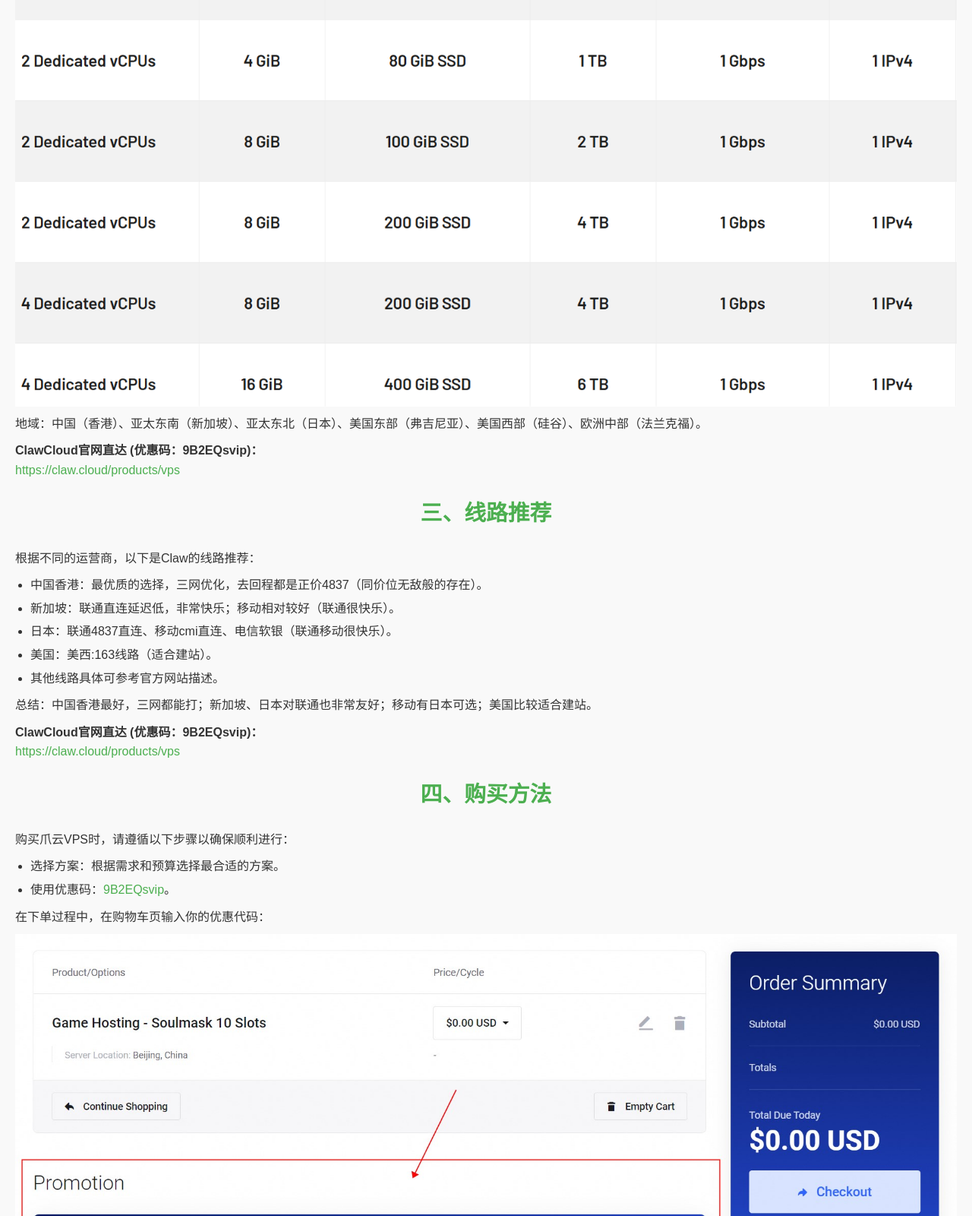
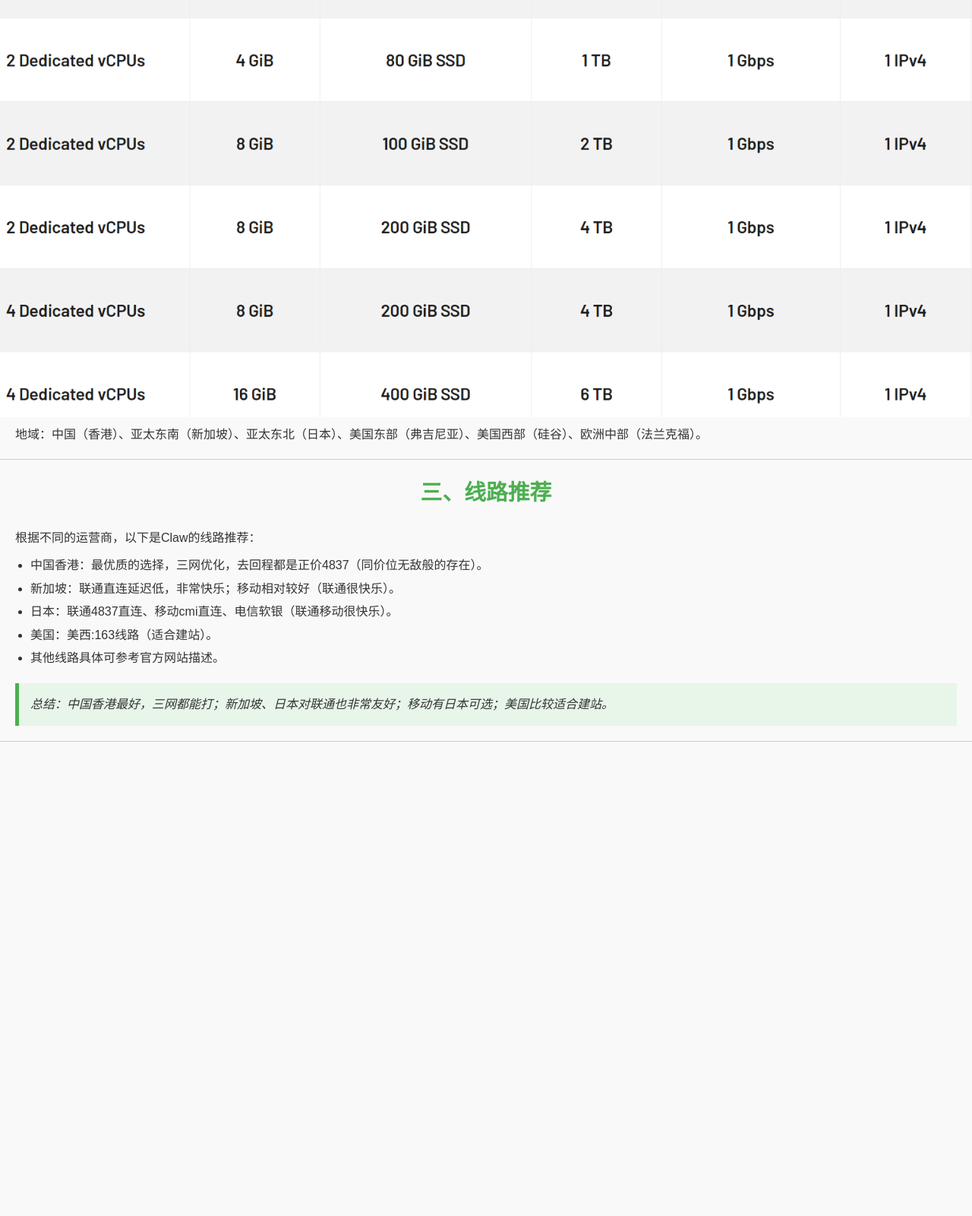
Before and after one commit to KH9CQ/ClawDiscount, a plain HTML site: page index.html in a window 1280 px wide. Shown: the part 1200-2800 px from the top of the page at 76% size. After the commit the page ends 2196 px from the top, so only its background shows below. Drawn offline with Linux system fonts and the light colour scheme.

Commit message:
Update index.html

```diff
--- a/index.html
+++ b/index.html
@@ -13,22 +13,14 @@
             background-color: #f9f9f9;
             color: #333;
         }
-        h1, h2, h3{
+        h1, h2, h3 {
             text-align: center;
             color: #4CAF50;
+            margin-top: 20px;
         }
-        h1 {
-            margin-top: 20px;
-            font-size: 2.5em;
-        }
-        h2 {
-            margin-top: 20px;
-            font-size: 1.8em;
-        }
-        h3 {
-            margin-top: 15px;
-            font-size: 1.5em;
-        }
+        h1 { font-size: 2.5em; }
+        h2 { font-size: 1.8em; }
+        h3 { font-size: 1.5em; }
         p {
             margin: 10px 20px;
             text-align: justify;
@@ -63,6 +55,12 @@
             margin: 0;
             font-style: italic;
         }
+        hr {
+            border: none;
+            height: 1px;
+            background-color: #ccc;
+            margin: 20px 0;
+        }
         footer {
             text-align: center;
             margin: 20px 0;
@@ -74,8 +72,9 @@
 <body>
     <h1>爪云VPS入门教程&Clawcloud优惠码</h1>
     <p><strong>ClawCloud官网地址 (优惠码：9B2EQsvip)：</strong><br>
-    <a href="https://claw.cloud/?irclickid=Sv8WalRBbxyKWlDRw%3Az8ezTdUkCTdvwkUVJb0s0&irpid=5798032&irgwc=1" target="_blank">https://claw.cloud/</a>
-    </p>
+    <a href="https://claw.cloud/?irclickid=Sv8WalRBbxyKWlDRw%3Az8ezTdUkCTdvwkUVJb0s0&irpid=5798032&irgwc=1" target="_blank">https://claw.cloud/</a></p>
+
+    <hr>
 
     <h2>一、写在前面</h2>
     <p>ClawCloud又称爪云，新加坡云基础设施型企业，企业实体编号（UEN：202328896D），人称小阿里云/阿里云青春版，产品均是阿里云资源（不仅线路，机器也是阿里机），带宽和价格便宜到离谱，一度认为是灵车，但截止目前稳如老狗。<br>
@@ -94,20 +93,16 @@
         <li>多种支付方式支持，包括支付宝。</li>
     </ul>
 
-    <p><strong>ClawCloud官网地址 (优惠码：9B2EQsvip)：</strong><br>
-    <a href="https://claw.cloud/?irclickid=Sv8WalRBbxyKWlDRw%3Az8ezTdUkCTdvwkUVJb0s0&irpid=5798032&irgwc=1" target="_blank">https://claw.cloud/</a>
-    </p>
+    <hr>
 
     <h2>二、方案选择</h2>
     <p>clawcloud提供多种方案：</p>
-    <p><a href="https://claw.cloud/products/vps?irclickid=Sv8WalRBbxyKWlDRw%3Az8ezTdUkCTdvygUVJb0s0&irpid=5798032&irgwc=1" target="_blank">
+    <a href="https://claw.cloud/products/vps?irclickid=Sv8WalRBbxyKWlDRw%3Az8ezTdUkCTdvygUVJb0s0&irpid=5798032&irgwc=1" target="_blank">
         <img src="https://raw.githubusercontent.com/KH9CQ/ClawDiscount/refs/heads/main/img/claw.png" alt="Clawcloud">
-    </a></p>
+    </a>
     <p>地域：中国（香港）、亚太东南（新加坡）、亚太东北（日本）、美国东部（弗吉尼亚）、美国西部（硅谷）、欧洲中部（法兰克福）。</p>
 
-    <p><strong>ClawCloud官网直达 (优惠码：9B2EQsvip)：</strong><br>
-    <a href="https://claw.cloud/products/vps?irclickid=Sv8WalRBbxyKWlDRw%3Az8ezTdUkCTdvygUVJb0s0&irpid=5798032&irgwc=1" target="_blank">https://claw.cloud/products/vps</a>
-    </p>
+    <hr>
 
     <h2>三、线路推荐</h2>
     <p>根据不同的运营商，以下是Claw的线路推荐：</p>
@@ -118,33 +113,14 @@
         <li>美国：美西:163线路（适合建站）。</li>
         <li>其他线路具体可参考官方网站描述。</li>
     </ul>
-    <p>总结：中国香港最好，三网都能打；新加坡、日本对联通也非常友好；移动有日本可选；美国比较适合建站。</p>
+    <blockquote>
+        <p>总结：中国香港最好，三网都能打；新加坡、日本对联通也非常友好；移动有日本可选；美国比较适合建站。</p>
+    </blockquote>
 
-    <p><strong>ClawCloud官网直达 (优惠码：9B2EQsvip)：</strong><br>
-    <a href="https://claw.cloud/products/vps?irclickid=Sv8WalRBbxyKWlDRw%3Az8ezTdUkCTdvygUVJb0s0&irpid=5798032&irgwc=1" target="_blank">https://claw.cloud/products/vps</a>
-    </p>
+    <hr>
 
-    <h2>四、购买方法</h2>
-    <p>购买爪云VPS时，请遵循以下步骤以确保顺利进行：</p>
-    <ul>
-        <li>选择方案：根据需求和预算选择最合适的方案。</li>
-        <li>使用优惠码：<a href="https://claw.cloud/products/vps?irclickid=Sv8WalRBbxyKWlDRw%3Az8ezTdUkCTdvygUVJb0s0&irpid=5798032&irgwc=1" target="_blank">9B2EQsvip</a>。</li>
-    </ul>
-    <p>在下单过程中，在购物车页输入你的优惠代码：</p>
-    <p><a href="https://claw.cloud/products/vps?irclickid=Sv8WalRBbxyKWlDRw%3Az8ezTdUkCTdvygUVJb0s0&irpid=5798032&irgwc=1" target="_blank">
-        <img src="https://raw.githubusercontent.com/KH9CQ/ClawDiscount/refs/heads/main/img/promocode.jpg" alt="Clawcloud">
-    </a></p>
-  <p>输入优惠码 <a href="https://claw.cloud/products/vps?irclickid=Sv8WalRBbxyKWlDRw%3Az8ezTdUkCTdvygUVJb0s0&irpid=5798032&irgwc=1" target="_blank">9B2EQsvip</a> 获取折扣。</p>
+    <footer>
 
-<ul>
-    <li>填写注册信息：爪云实行的是非实名制注册，主要是注册邮箱，方便管理你账户上的VPS。</li>
-    <li>选择支付方式：支持支付宝等多种支付方式。</li>
-    <li>完成购买：支付完成后，可通过 <a href="https://claw.cloud/?irclickid=Sv8WalRBbxyKWlDRw%3Az8ezTdUkCTdvwkUVJb0s0&irpid=5798032&irgwc=1" target="_blank">claw.cloud</a> 管理您的服务。</li>
-</ul>
-
-<p><strong>ClawCloud官网地址 (优惠码：9B2EQsvip)：</strong><br>
-<a href="https://claw.cloud/?irclickid=Sv8WalRBbxyKWlDRw%3Az8ezTdUkCTdvwkUVJb0s0&irpid=5798032&irgwc=1" target="_blank">https://claw.cloud/</a></p>
-
-<blockquote>
-    <p>以上就是关于爪云的详细介绍和购买流程。希望本指南能帮助您选择最适合您的VPS服务。</p>
-</blockquote>
+    </footer>
+</body>
+</html>
```
